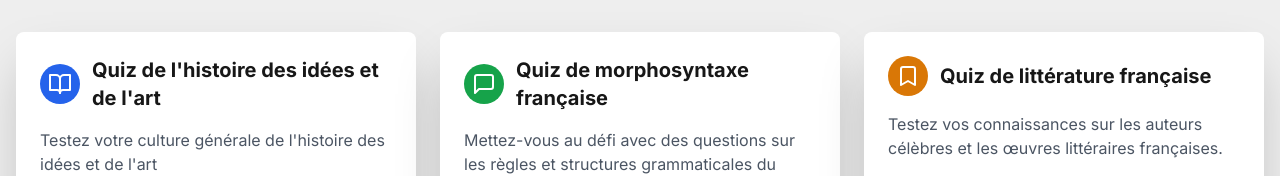
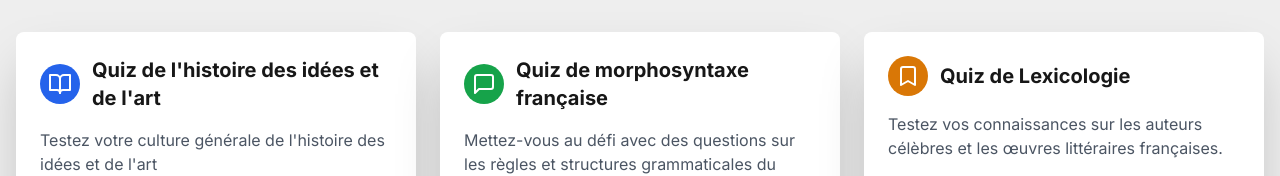
Before and after one commit to SouhaiBusiness/frstudies, a Next.js app: page /quiz in a window 1280 px wide. Shown: the part 496-672 px from the top of the page. Built offline with nearby package versions, Linux system fonts and the light colour scheme; no server answers.

Commit message:
add and fix quizes id

```diff
--- a/components/quiz/quiz-cards.tsx
+++ b/components/quiz/quiz-cards.tsx
@@ -3,7 +3,7 @@ import { BookOpen, MessageSquare, Bookmark } from "lucide-react"
 
 const quizzes = [
   {
-    id: "vocabulary",
+    id: "Histoire des idées et de l'art",
     title: "Quiz de l'histoire des idées et de l'art",
     description: "Testez votre culture générale de l'histoire des idées et de l'art",
     icon: BookOpen,
@@ -12,7 +12,7 @@ const quizzes = [
     level: "Débutant à Intermédiaire",
   },
   {
-    id: "grammar",
+    id: "Morphosyntaxe",
     title: "Quiz de morphosyntaxe française",
     description: "Mettez-vous au défi avec des questions sur les règles et structures grammaticales du français.",
     icon: MessageSquare,
@@ -21,8 +21,8 @@ const quizzes = [
     level: "Intermédiaire",
   },
   {
-    id: "literature",
-    title: "Quiz de littérature française",
+    id: "Lexicologie",
+    title: "Quiz de Lexicologie",
     description: "Testez vos connaissances sur les auteurs célèbres et les œuvres littéraires françaises.",
     icon: Bookmark,
     color: "bg-amber-600",
```
